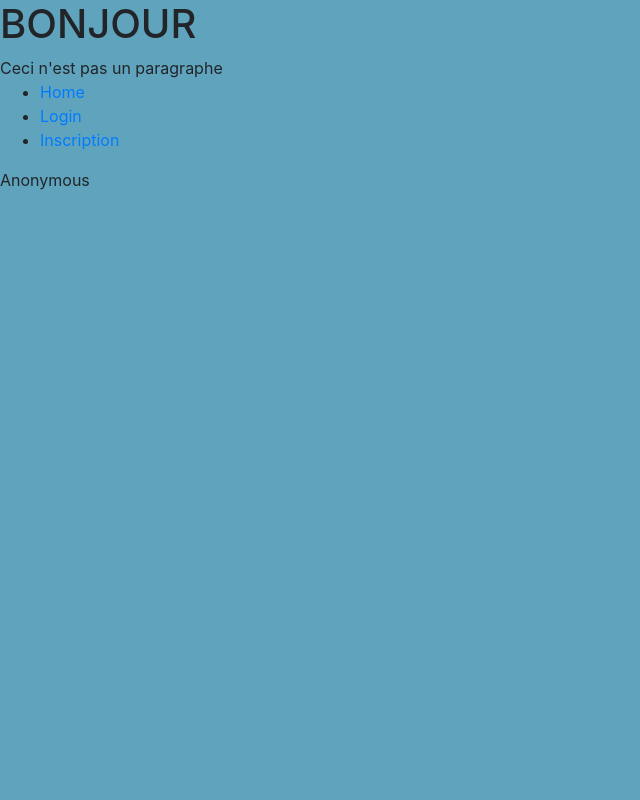
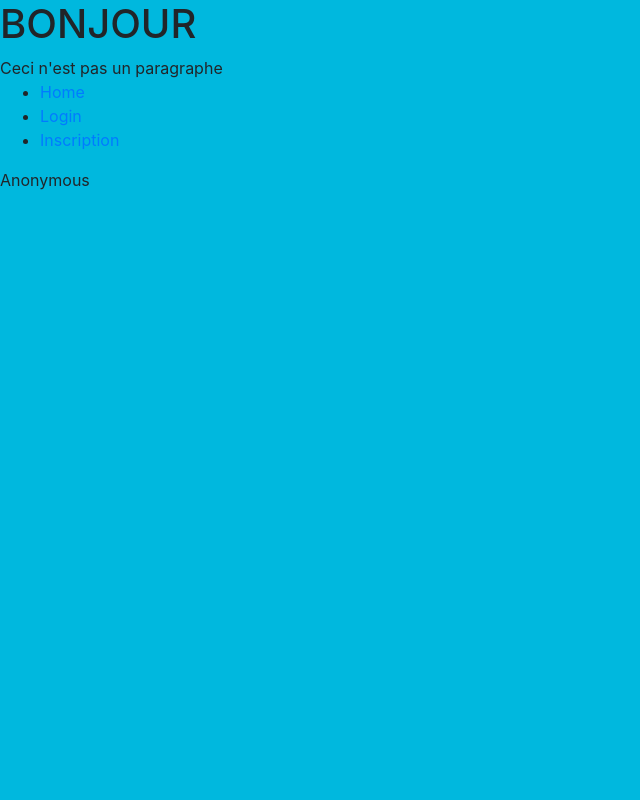
Before and after one commit to thomas-evariste/ProjetWeb, a PHP site: page / in a window 1280 px wide. Shown: the whole page, without its empty margins (0-640 px from the left). Run offline with PHP 8.4, Linux system fonts and the light colour scheme.

Commit message:
reorganisation css + disign

```diff
--- /dev/null
+++ b/css/style0.css
@@ -0,0 +1,5 @@
+@charset "UTF-8";
+
+body{
+	 background: #00B8DE;
+}
--- a/css/style2.css
+++ b/css/styleHome.css
@@ -4,7 +4,6 @@
 .grids,
 .grids .row {
     height: 100vh;
-    background:#000;
 	width: 100vw;
 }
 
--- a/css/style1.css
+++ b/css/styleInscription.css
@@ -7,7 +7,6 @@
 			margin: 0;
 			padding: 0;
 			height: 100%;
-			background: #60a3bc !important;
 		}
 		.user_card_insc {
 			height: 550px;
--- a/templates/headTemplate.php
+++ b/templates/headTemplate.php
@@ -5,10 +5,11 @@
 			<title>Site web en construction</title>
 		<link rel="stylesheet" href="https://stackpath.bootstrapcdn.com/bootstrap/4.3.1/css/bootstrap.min.css" integrity="sha384-ggOyR0iXCbMQv3Xipma34MD+dH/1fQ784/j6cY/iJTQUOhcWr7x9JvoRxT2MZw1T" crossorigin="anonymous">
 
-		<link rel="stylesheet" href="css/style1.css" />
-		<link rel="stylesheet" href="css/style2.css" />
-		<link rel="stylesheet" href="css/style3.css" />
-		<link rel="stylesheet" href="css/style4.css" />
+		<link rel="stylesheet" href="css/style0.css" />
+		<link rel="stylesheet" href="css/styleHome.css" />
+		<link rel="stylesheet" href="css/styleInscription.css" />
+		<link rel="stylesheet" href="css/styleProfil.css" />
+		<link rel="stylesheet" href="css/styleMerci.css" />
 		</head>
 		<body>
 			<div id="page">
```
Also changed, not shown: css/styleMerci.css (renamed from css/style4.css), css/styleProfil.css (renamed from css/style3.css).
